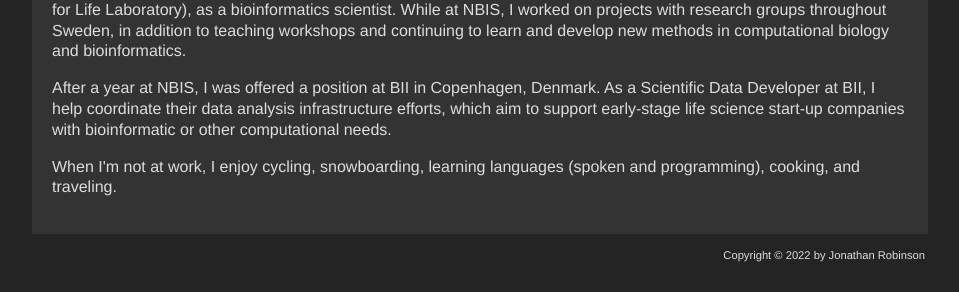
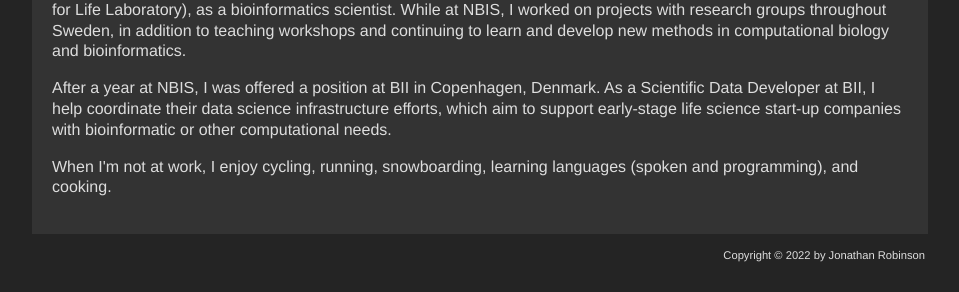
Before and after one commit to JonathanRob/JonathanRob.github.io, a Jekyll site: the page built from about.html, in a window 1280 px wide. Shown: the part 398-690 px from the top of the page, without its empty margins (160-1119 px from the left). Built offline with Jekyll 4.4.1, drawn with Linux system fonts in a browser that asks for light colours.

Commit message:
minor changes to about text

```diff
--- a/about.html
+++ b/about.html
@@ -16,9 +16,9 @@ title: about
 
 		<p>At the start of 2020, I joined <a href="https://nbis.se/">NBIS</a> (National Bioinformatics Infrastructure Sweden), which is a part of <a href="https://www.scilifelab.se/">SciLifeLab</a> (Science for Life Laboratory), as a bioinformatics scientist. While at NBIS, I worked on projects with research groups throughout Sweden, in addition to teaching workshops and continuing to learn and develop new methods in computational biology and bioinformatics.</p>
 
-        <p>After a year at NBIS, I was offered a position at BII in Copenhagen, Denmark. As a Scientific Data Developer at BII, I help coordinate their data analysis infrastructure efforts, which aim to support early-stage life science start-up companies with bioinformatic or other computational needs.</p>
+        <p>After a year at NBIS, I was offered a position at BII in Copenhagen, Denmark. As a Scientific Data Developer at BII, I help coordinate their data science infrastructure efforts, which aim to support early-stage life science start-up companies with bioinformatic or other computational needs.</p>
 
-		<p>When I'm not at work, I enjoy cycling, snowboarding, learning languages (spoken and programming), cooking, and traveling.</p>
+		<p>When I'm not at work, I enjoy cycling, running, snowboarding, learning languages (spoken and programming), and cooking.</p>
 	</div>
 
 </div>
```
